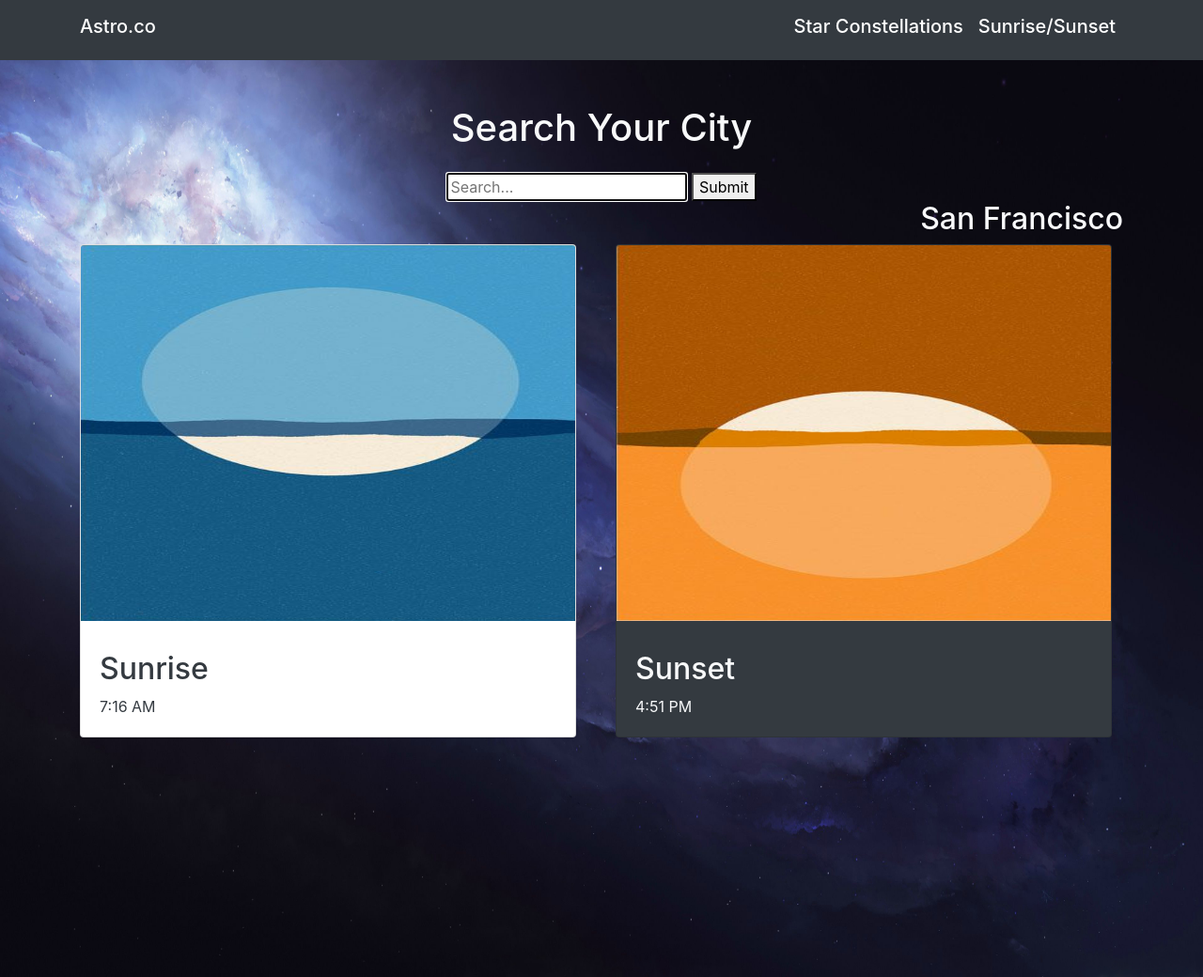
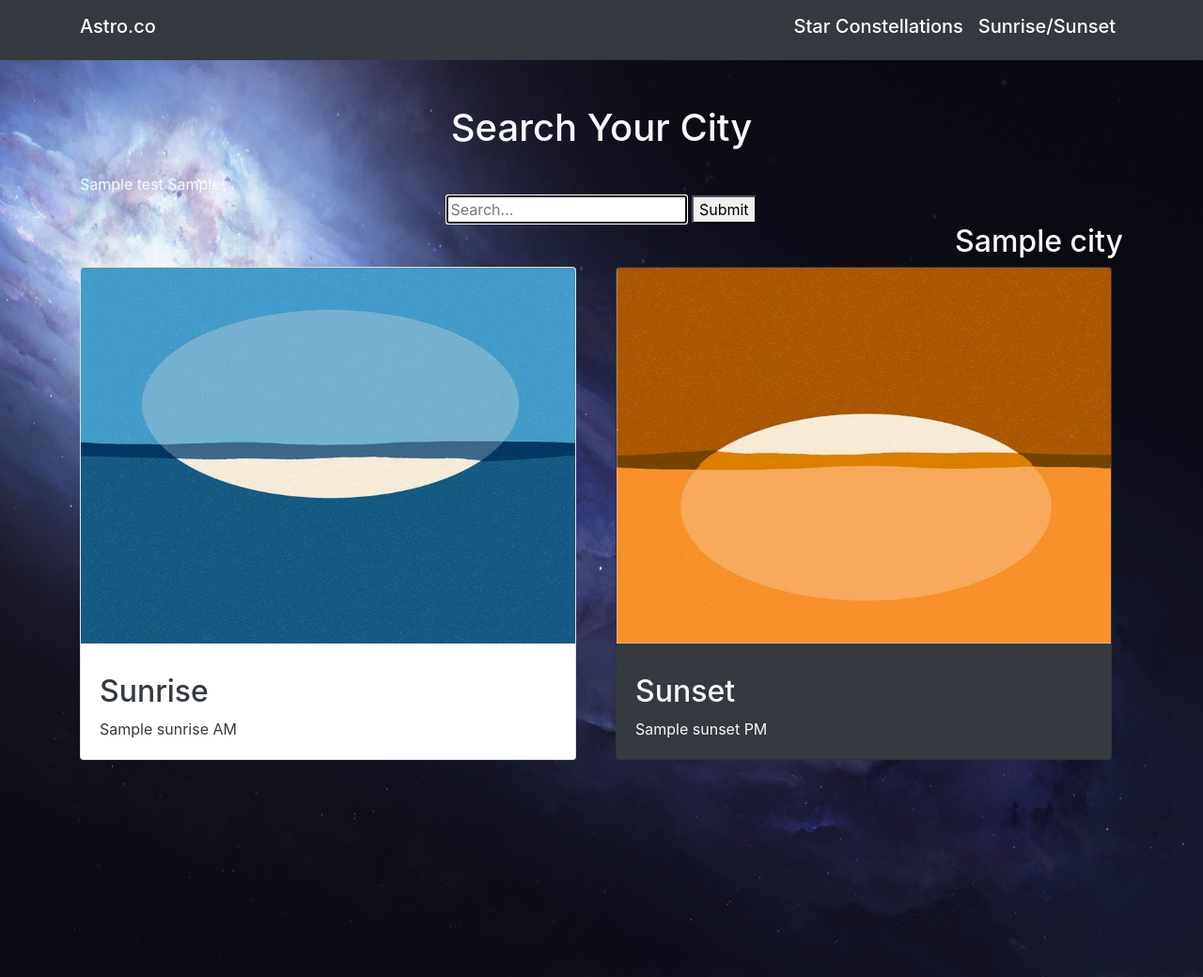
Before and after one commit to jon-infante/astroco, a Flask app: template templates/sun.html in a window 1280 px wide. Shown: the whole page at 94% size. Run offline with Flask 2, Linux system fonts and the light colour scheme; the template is opened without the code that fills it: most values are stand-ins (such as "Sample title", 1, 10 or a date in 2020); some libraries are stand-ins or nearby versions.

Commit message:
API Keys working for sunrise/sunset

```diff
--- a/app.py
+++ b/app.py
@@ -1,6 +1,14 @@
 from flask import Flask, render_template, request, redirect, url_for
+import requests
+import json
+from dotenv import load_dotenv
+import os
+load_dotenv()
 
 app = Flask(__name__)
+API_KEY_MAP = os.getenv("API_KEY_MAP")
+API_KEY_GEO = os.getenv("API_KEY_GEO")
+
 
 @app.route('/')
 def index():
@@ -10,7 +18,25 @@ def index():
 @app.route('/sun')
 def sun():
     """Return Sunrise/Sunset Page"""
-    return render_template('sun.html')
+    city = request.args.get("search")
+    if city == None:
+        city = "San Francisco, CA"
+    params = {
+        'key': API_KEY_MAP,
+        'location': city
+        }
+    r = requests.get('http://open.mapquestapi.com/geocoding/v1/address', params=params)
+    lat = r.json()["results"][0]["locations"][0]["latLng"]["lat"]
+    long = r.json()["results"][0]["locations"][0]["latLng"]["lng"]
+    headers = {
+        'apiKey': API_KEY_GEO,
+        'lat': lat,
+        'long': long
+        }
+    s = requests.get('https://api.ipgeolocation.io/astronomy', params=headers)
+    sunrise = s.json()["sunrise"]
+    sunset = s.json()["sunset"]
+    return render_template('sun.html', sunrise=sunrise, sunset=sunset, city=city)
 
 @app.route('/stars')
 def stars():
--- a/templates/sun.html
+++ b/templates/sun.html
@@ -7,6 +7,8 @@
 <div class="container text-light">
     <h1 class="my-4 text-center">Search Your City
     </h1>
+    {{ test }}
+    {{ test2 }}
 <div class="d-flex justify-content-center">
     <form action="/sun">
         <div class="searchBar">
@@ -23,7 +25,7 @@
         </div>
     </form>
 </div>
-<h2 class="text-right">San Francisco</h2>
+<h2 class="text-right">{{ city }}</h2>
     <div class="row">
         <div class="col-lg-6 mb-4 text-dark">
             <div class="card" style="width: 33rem;">
@@ -32,7 +34,7 @@
                     <h4 class="card-title">
                         <h2>Sunrise</h2>
                     </h4>
-                    <p class="card-text">7:16 AM</p>
+                    <p class="card-text">{{ sunrise }} AM</p>
                 </div>
             </div>
         </div>
@@ -43,7 +45,7 @@
                     <h4 class="card-title">
                         <h2>Sunset</h2>
                     </h4>
-                    <p class="card-text">4:51 PM</p>
+                    <p class="card-text">{{ sunset }} PM</p>
                 </div>
             </div>
         </div>
```
Also changed, not shown: 1 other file.
